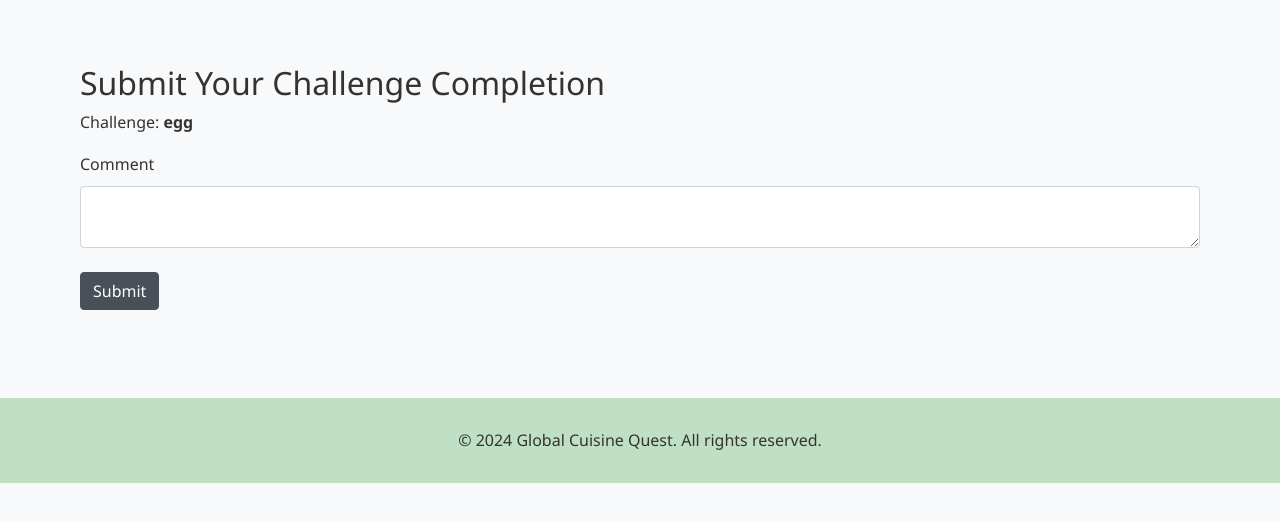
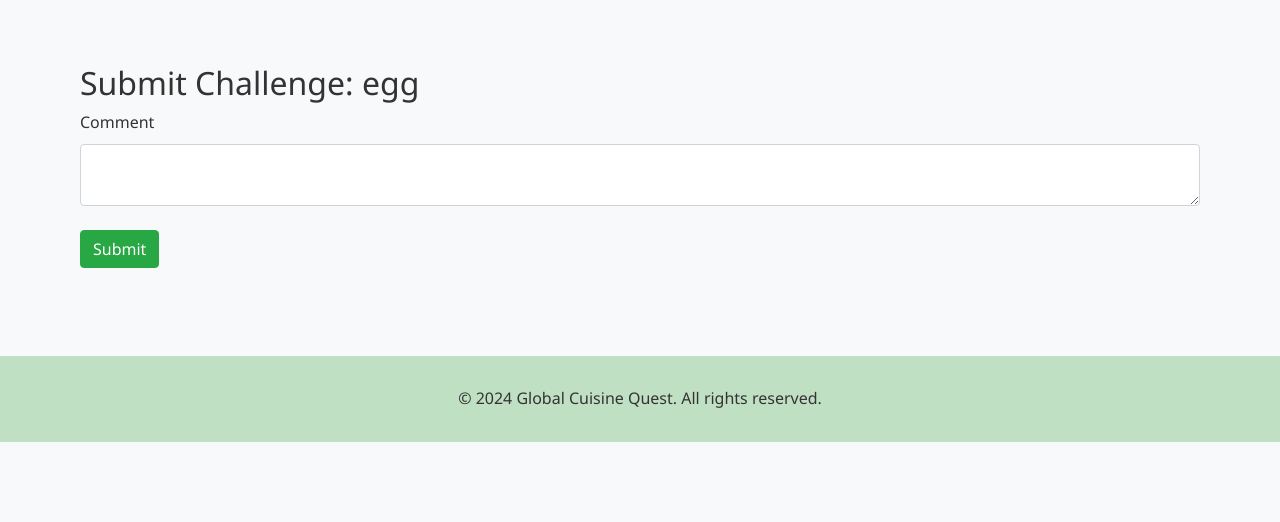
Before and after one commit to aceiicle/Global-Cuisine-Quest, a Flask app: page /challenge/4/submit in a window 1280 px wide. Shown: the part 58-580 px from the top of the page. Run offline with Flask 3, Linux system fonts and the light colour scheme; a user stored in the database is signed in; some libraries are stand-ins or nearby versions.

Commit message:
completed challenges appear on dashboard

```diff
--- a/globalcuisine/main.py
+++ b/globalcuisine/main.py
@@ -141,21 +141,26 @@ def submit_challenge(challenge_id):
     active_challenge = ActiveChallenge.query.filter_by(user_id=current_user.id, challenge_id=challenge_id).first()
 
     if not active_challenge:
-        flash('You need to accept the challenge first!', 'warning')
+        flash('You have not accepted this challenge.', 'danger')
         return redirect(url_for('main.challenge_detail', challenge_id=challenge_id))
 
     form = SubmissionForm()
     if form.validate_on_submit():
-        submission = Submission(
-            comment=form.comment.data,
-            user_id=current_user.id,
-            challenge_id=challenge_id
-        )
+        submission = Submission(comment=form.comment.data, user_id=current_user.id, challenge_id=challenge_id)
         db.session.add(submission)
+
+        # Remove from active challenges
+        db.session.delete(active_challenge)
+
+        # Add to completed challenges
+        completed_challenge = CompletedChallenge(user_id=current_user.id, challenge_id=challenge_id)
+        db.session.add(completed_challenge)
         db.session.commit()
-        flash('Your submission has been posted!', 'success')
-        return redirect(url_for('main.challenge_detail', challenge_id=challenge_id))
-    return render_template('submit_challenge.html', title='Submit Challenge', form=form, challenge=challenge)
+
+        flash('You have successfully submitted the challenge.', 'success')
+        return redirect(url_for('main.dashboard'))
+
+    return render_template('submit_challenge.html', challenge=challenge, form=form)
 
 @main.route('/challenge/<int:challenge_id>/accept', methods=['POST'])
 @login_required
--- a/globalcuisine/templates/challenge_detail.html
+++ b/globalcuisine/templates/challenge_detail.html
@@ -8,10 +8,14 @@
 
     {% if current_user.is_authenticated %}
         {% if active_challenge %}
-            <a href="{{ url_for('main.submit_challenge', challenge_id=challenge.id) }}" class="btn btn-success">Submit Challenge</a>
+            <form action="{{ url_for('main.submit_challenge', challenge_id=challenge.id) }}" method="post">
+                <button type="submit" class="btn btn-success">Submit Challenge</button>
+            </form>
             <form action="{{ url_for('main.cancel_challenge', challenge_id=challenge.id) }}" method="post" style="display:inline;">
                 <button type="submit" class="btn btn-danger">Cancel Challenge</button>
             </form>
+        {% elif completed_challenge %}
+            <p>You have completed this challenge.</p>
         {% else %}
             <form action="{{ url_for('main.accept_challenge', challenge_id=challenge.id) }}" method="post">
                 <button type="submit" class="btn btn-primary">Accept Challenge</button>
--- a/globalcuisine/templates/submit_challenge.html
+++ b/globalcuisine/templates/submit_challenge.html
@@ -2,16 +2,15 @@
 
 {% block content %}
 <div class="container mt-4">
-    <h2>Submit Your Challenge Completion</h2>
-    <p>Challenge: <strong>{{ challenge.title }}</strong></p>
-    <form method="POST" action="">
+    <h2>Submit Challenge: {{ challenge.title }}</h2>
+    <form method="POST" action="{{ url_for('main.submit_challenge', challenge_id=challenge.id) }}">
         {{ form.hidden_tag() }}
         <div class="form-group">
-            {{ form.comment.label(class="form-control-label") }}
+            {{ form.comment.label(class="form-label") }}
             {{ form.comment(class="form-control") }}
         </div>
         <div class="form-group">
-            {{ form.submit(class="btn btn-primary") }}
+            {{ form.submit(class="btn btn-success") }}
         </div>
     </form>
 </div>
```
Also changed, not shown: instance/globalcuisine.db.
